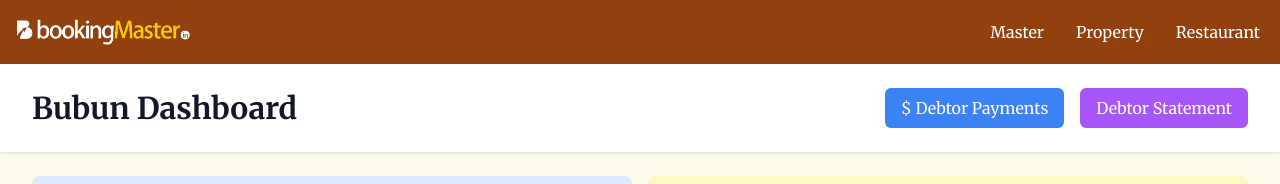
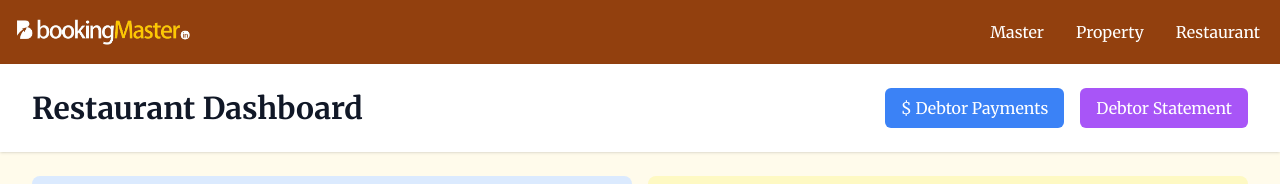
Before and after one commit to AdroitPhilocalist/Booking-Master, a Next.js app: page /Restaurant/dashboard in a window 1280 px wide. Shown: the top 184 px of the page. Built offline with nearby package versions, Linux system fonts and the light colour scheme; no server answers.

Commit message:
check - 2

```diff
--- a/app/Restaurant/dashboard/page.jsx
+++ b/app/Restaurant/dashboard/page.jsx
@@ -29,7 +29,7 @@
       <Navbar />
       <header className="bg-white shadow">
         <div className="max-w-7xl mx-auto py-6 px-4 sm:px-6 lg:px-8 flex justify-between items-center">
-          <h1 className="text-3xl font-bold text-gray-900">Bubun Dashboard</h1>
+          <h1 className="text-3xl font-bold text-gray-900">Restaurant Dashboard</h1>
           <div className="space-x-4">
             <button className="px-4 py-2 bg-blue-500 text-white rounded-md hover:bg-blue-600">
               $ Debtor Payments
```
